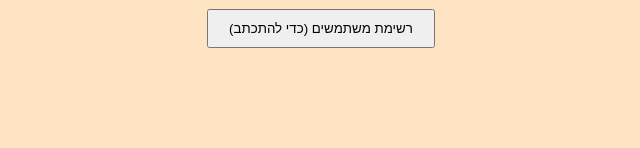
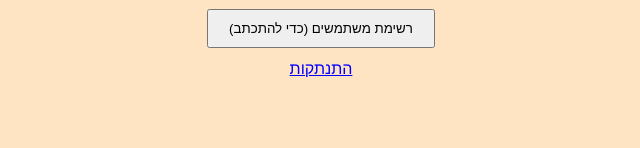
Before and after one commit to MorGu246/Final_Project_Prgramming_Year_3_Web_Site_REACT, a React (Create React App) app: page /welcome-back in a window 1280 px wide. Shown: the part 152-300 px from the top of the page, without its empty margins (319-959 px from the left). Built offline with nearby package versions, Linux system fonts and the light colour scheme; sample sign-in values are in the browser's storage.

Commit message:
log out option

```diff
--- a/src/index.js
+++ b/src/index.js
@@ -29,6 +29,8 @@ root.render(
         <Route path="/chat" element={<ChatPage />} />
 
         <Route path="/profile" element={<ProfilePage />} />
+
+        <Route path="/first-page" element={<WelcomePage />}/>
       </Routes>
     </Router>
   </React.StrictMode>
--- a/src/myComponents/first_page.jsx
+++ b/src/myComponents/first_page.jsx
@@ -80,12 +80,12 @@ const WelcomePage = () => {
             </div>
             <br />
             {/* שינוי: החלפת ה-a tag לניווט של React כדי למנוע רענון מלא של הדפדפן */}
-            <span
+            {/* <span
                 onClick={() => navigate('/info')}
                 style={{ color: 'blue', textDecoration: 'underline', cursor: 'pointer' }}
             >
                 to info (testing only)
-            </span>
+            </span> */}
         </div>
     );
 };
--- a/src/myComponents/second_page.jsx
+++ b/src/myComponents/second_page.jsx
@@ -37,6 +37,9 @@ const SecondPage = () => {
         // מעבר לדף רשימת המשתמשים
         navigate('/all-users'); // שנה את הנתיב לשם הראוט שהגדרת ב-App.js לטובת הדף הזה
     };
+    const goToFirstPage = () => {
+        navigate('/first-page');
+    }
 
     // אם המשתמש לא מחובר, נחזיר null כדי שלא תהיה קפיצה בעין של התפריט לפני ה-Redirect
     if (!currentUser) return null;
@@ -61,6 +64,12 @@ const SecondPage = () => {
             <button onClick={goToAllUsers} style={{ padding: '10px 20px', cursor: 'pointer' }}>
                 רשימת משתמשים (כדי להתכתב)
             </button>
+            <span
+                onClick={goToFirstPage}
+                style={{ color: 'blue', textDecoration: 'underline', cursor: 'pointer' }}
+            >
+                התנתקות
+            </span>
         </div>
     );
 };
```
